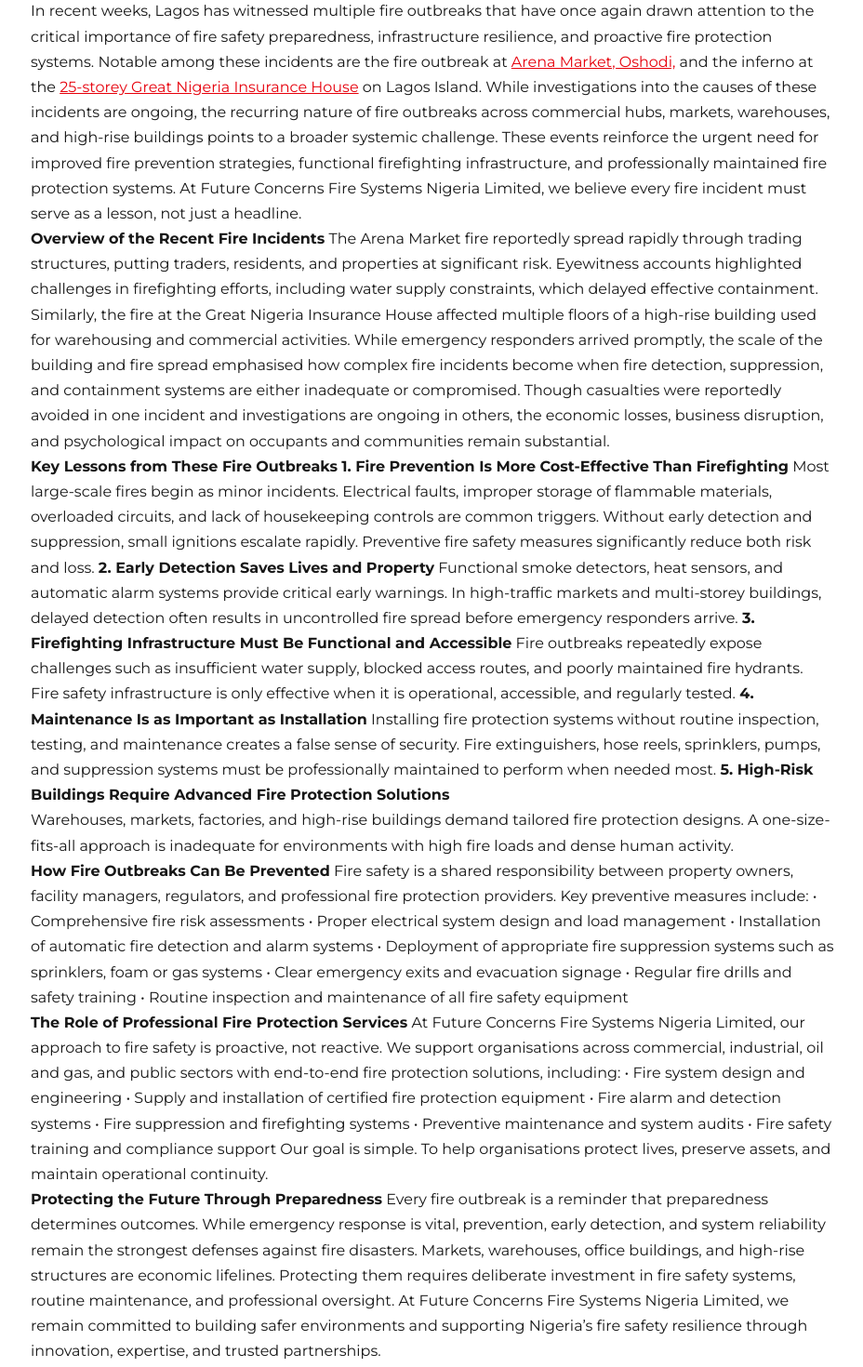
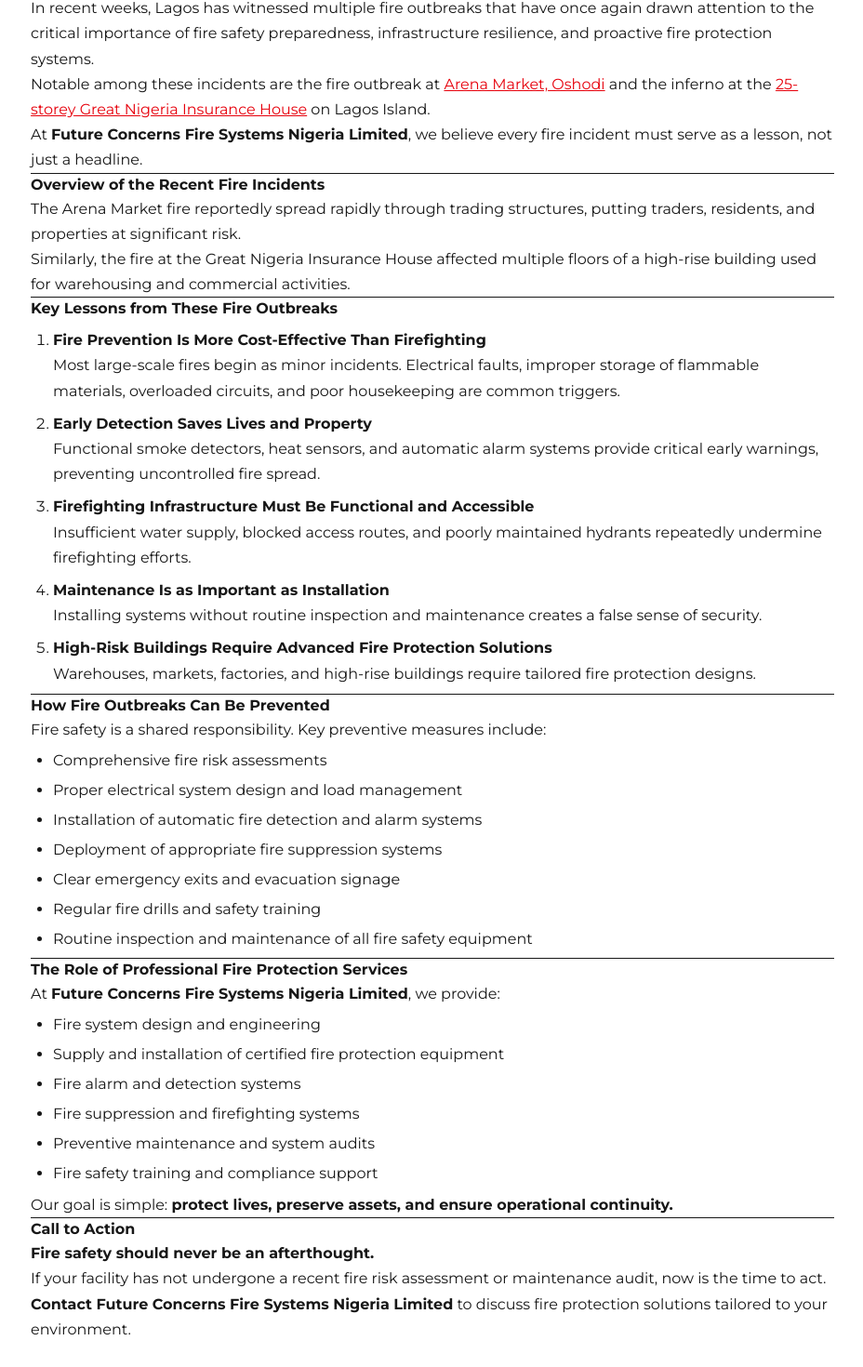
Before and after one commit to jahseed89/future-fire-systems, a Next.js app: page /blog/managing-fire-outbreaks in a window 1280 px wide. Shown: the part 652-2122 px from the top of the page at 93% size, without its empty margins (175-1103 px from the left). Built offline with nearby package versions, Linux system fonts and the light colour scheme.

Commit message:
update on blog details

```diff
--- a/app/blog/[slug]/page.tsx
+++ b/app/blog/[slug]/page.tsx
@@ -16,99 +16,102 @@
     title: "Managing Fire Outbreaks",
     date: "January 8, 2026",
     image: "/fire-outbreak.png",
-    content: `**Introduction**
+    content: `
+## Introduction
 
-In recent weeks, Lagos has witnessed multiple fire outbreaks that have once again drawn attention to the critical importance of fire safety preparedness, infrastructure resilience, and proactive fire protection systems. Notable among these incidents are the fire outbreak at [Arena Market, Oshodi,](https://businessday.ng/news/article/breaking-fire-outbreak-reported-at-arena-market-oshodi/) and the inferno at the [25-storey Great Nigeria Insurance House](https://www.vanguardngr.com/2025/12/fire-guts-25-storey-great-nigeria-insurance-house-in-lagos/) on Lagos Island.
-While investigations into the causes of these incidents are ongoing, the recurring nature of fire outbreaks across commercial hubs, markets, warehouses, and high-rise buildings points to a broader systemic challenge. These events reinforce the urgent need for improved fire prevention strategies, functional firefighting infrastructure, and professionally maintained fire protection systems.
-At Future Concerns Fire Systems Nigeria Limited, we believe every fire incident must serve as a lesson, not just a headline.
+In recent weeks, Lagos has witnessed multiple fire outbreaks that have once again drawn attention to the critical importance of fire safety preparedness, infrastructure resilience, and proactive fire protection systems.
 
-**Overview of the Recent Fire Incidents**
-The Arena Market fire reportedly spread rapidly through trading structures, putting traders, residents, and properties at significant risk. Eyewitness accounts highlighted challenges in firefighting efforts, including water supply constraints, which delayed effective containment.
-Similarly, the fire at the Great Nigeria Insurance House affected multiple floors of a high-rise building used for warehousing and commercial activities. While emergency responders arrived promptly, the scale of the building and fire spread emphasised how complex fire incidents become when fire detection, suppression, and containment systems are either inadequate or compromised.
-Though casualties were reportedly avoided in one incident and investigations are ongoing in others, the economic losses, business disruption, and psychological impact on occupants and communities remain substantial.
+Notable among these incidents are the fire outbreak at
+[Arena Market, Oshodi](https://businessday.ng/news/article/breaking-fire-outbreak-reported-at-arena-market-oshodi/)
+and the inferno at the
+[25-storey Great Nigeria Insurance House](https://www.vanguardngr.com/2025/12/fire-guts-25-storey-great-nigeria-insurance-house-in-lagos/)
+on Lagos Island.
 
-**Key Lessons from These Fire Outbreaks**
-**1. Fire Prevention Is More Cost-Effective Than Firefighting**
-Most large-scale fires begin as minor incidents. Electrical faults, improper storage of flammable materials, overloaded circuits, and lack of housekeeping controls are common triggers. Without early detection and suppression, small ignitions escalate rapidly.
-Preventive fire safety measures significantly reduce both risk and loss.
-**2. Early Detection Saves Lives and Property**
-Functional smoke detectors, heat sensors, and automatic alarm systems provide critical early warnings. In high-traffic markets and multi-storey buildings, delayed detection often results in uncontrolled fire spread before emergency responders arrive.
-**3. Firefighting Infrastructure Must Be Functional and Accessible**
-Fire outbreaks repeatedly expose challenges such as insufficient water supply, blocked access routes, and poorly maintained fire hydrants. Fire safety infrastructure is only effective when it is operational, accessible, and regularly tested.
-**4. Maintenance Is as Important as Installation**
-Installing fire protection systems without routine inspection, testing, and maintenance creates a false sense of security. Fire extinguishers, hose reels, sprinklers, pumps, and suppression systems must be professionally maintained to perform when needed most.
-**5. High-Risk Buildings Require Advanced Fire Protection Solutions**
-Warehouses, markets, factories, and high-rise buildings demand tailored fire protection designs. A one-size-fits-all approach is inadequate for environments with high fire loads and dense human activity.
+At **Future Concerns Fire Systems Nigeria Limited**, we believe every fire incident must serve as a lesson, not just a headline.
 
-**How Fire Outbreaks Can Be Prevented**
-Fire safety is a shared responsibility between property owners, facility managers, regulators, and professional fire protection providers. Key preventive measures include:
-• Comprehensive fire risk assessments
- • Proper electrical system design and load management
- • Installation of automatic fire detection and alarm systems
- • Deployment of appropriate fire suppression systems such as sprinklers, foam or gas systems
- • Clear emergency exits and evacuation signage
- • Regular fire drills and safety training
- • Routine inspection and maintenance of all fire safety equipment
+---
 
-**The Role of Professional Fire Protection Services**
-At Future Concerns Fire Systems Nigeria Limited, our approach to fire safety is proactive, not reactive. We support organisations across commercial, industrial, oil and gas, and public sectors with end-to-end fire protection solutions, including:
-• Fire system design and engineering
- • Supply and installation of certified fire protection equipment
- • Fire alarm and detection systems
- • Fire suppression and firefighting systems
- • Preventive maintenance and system audits
- • Fire safety training and compliance support
-Our goal is simple. To help organisations protect lives, preserve assets, and maintain operational continuity.
+## Overview of the Recent Fire Incidents
 
-**Protecting the Future Through Preparedness**
-Every fire outbreak is a reminder that preparedness determines outcomes. While emergency response is vital, prevention, early detection, and system reliability remain the strongest defenses against fire disasters.
-Markets, warehouses, office buildings, and high-rise structures are economic lifelines. Protecting them requires deliberate investment in fire safety systems, routine maintenance, and professional oversight.
-At Future Concerns Fire Systems Nigeria Limited, we remain committed to building safer environments and supporting Nigeria’s fire safety resilience through innovation, expertise, and trusted partnerships.
+The Arena Market fire reportedly spread rapidly through trading structures, putting traders, residents, and properties at significant risk.
 
-**Call to Action**
-Fire safety should never be an afterthought.
-If your facility has not undergone a recent fire risk assessment or system maintenance audit, now is the time to act. Protect lives. Protect assets. Protect continuity.
-Contact Future Concerns Fire Systems Nigeria Limited today to discuss fire protection solutions tailored to your environment.
+Similarly, the fire at the Great Nigeria Insurance House affected multiple floors of a high-rise building used for warehousing and commercial activities.
 
-`,
-  },
-  "fire-suppression-systems": {
-    title: "Choosing the Right Fire Suppression System",
-    date: "February 28, 2026",
-    image: "/the-hart.png",
-    content: `
-Fire suppression systems are designed to control or extinguish fires.
-`,
-  },
-  "oil-gas-fire-safety": {
-    title: "Fire Safety Compliance in Oil & Gas Facilities",
-    date: "February 10, 2026",
-    image: "/gasoil-facilities.jpg",
-    content: `
-Oil & gas facilities operate in high-risk environments.
+---
+
+## Key Lessons from These Fire Outbreaks
+
+1. **Fire Prevention Is More Cost-Effective Than Firefighting**
+   Most large-scale fires begin as minor incidents. Electrical faults, improper storage of flammable materials, overloaded circuits, and poor housekeeping are common triggers.
+
+2. **Early Detection Saves Lives and Property**
+   Functional smoke detectors, heat sensors, and automatic alarm systems provide critical early warnings, preventing uncontrolled fire spread.
+
+3. **Firefighting Infrastructure Must Be Functional and Accessible**
+   Insufficient water supply, blocked access routes, and poorly maintained hydrants repeatedly undermine firefighting efforts.
+
+4. **Maintenance Is as Important as Installation**
+   Installing systems without routine inspection and maintenance creates a false sense of security.
+
+5. **High-Risk Buildings Require Advanced Fire Protection Solutions**
+   Warehouses, markets, factories, and high-rise buildings require tailored fire protection designs.
+
+---
+
+## How Fire Outbreaks Can Be Prevented
+
+Fire safety is a shared responsibility. Key preventive measures include:
+
+- Comprehensive fire risk assessments
+- Proper electrical system design and load management
+- Installation of automatic fire detection and alarm systems
+- Deployment of appropriate fire suppression systems
+- Clear emergency exits and evacuation signage
+- Regular fire drills and safety training
+- Routine inspection and maintenance of all fire safety equipment
+
+---
+
+## The Role of Professional Fire Protection Services
+
+At **Future Concerns Fire Systems Nigeria Limited**, we provide:
+
+- Fire system design and engineering
+- Supply and installation of certified fire protection equipment
+- Fire alarm and detection systems
+- Fire suppression and firefighting systems
+- Preventive maintenance and system audits
+- Fire safety training and compliance support
+
+Our goal is simple: **protect lives, preserve assets, and ensure operational continuity.**
+
+---
+
+## Call to Action
+
+**Fire safety should never be an afterthought.**
+
+If your facility has not undergone a recent fire risk assessment or maintenance audit, now is the time to act.
+
+**Contact Future Concerns Fire Systems Nigeria Limited**
+to discuss fire protection solutions tailored to your environment.
 `,
   },
 };
 
-// Generate static params for SSG
 export async function generateStaticParams() {
   return Object.keys(blogPosts).map((slug) => ({ slug }));
 }
 
-// Make component async to handle `params` as a Promise
 export default async function BlogDetails({
   params,
 }: {
   params: Promise<{ slug: string }>;
 }) {
-  // Unwrap the promise
   const { slug } = await params;
-
   const post = blogPosts[slug];
 
-  if (!post) {
-    notFound();
-  }
+  if (!post) notFound();
 
   return (
     <section className="bg-white py-16">
@@ -121,10 +124,14 @@
         <p className="mb-6 text-gray-500">{post.date}</p>
 
         <div className="relative mb-8 h-72 w-full overflow-hidden rounded-xl">
-          <Image src={post.image} alt={post.title} fill className="object-cover" />
+          <Image
+            src={post.image}
+            alt={post.title}
+            fill
+            className="object-cover"
+          />
         </div>
-
-        <div className="prose prose-gray max-w-none">
+        <div className="prose prose-gray max-w-none prose-ol:list-decimal prose-ol:pl-6 prose-li:my-2">
           <ReactMarkdown
             components={{
               a: ({ node, ...props }) => (
--- a/app/globals.css
+++ b/app/globals.css
@@ -17,6 +17,26 @@
     --background: #0a0a0a;
     --foreground: #ededed;
   }
+}
+
+/* Restore ordered & unordered list styles inside blog content */
+.prose ol {
+  list-style-type: decimal !important;
+  padding-left: 1.5rem;
+}
+
+ol, ul {
+  list-style: none;
+}
+
+.prose ul {
+  list-style-type: disc !important;
+  padding-left: 1.5rem;
+}
+
+.prose li {
+  margin-top: 0.5rem;
+  margin-bottom: 0.5rem;
 }
 
 body {
```
